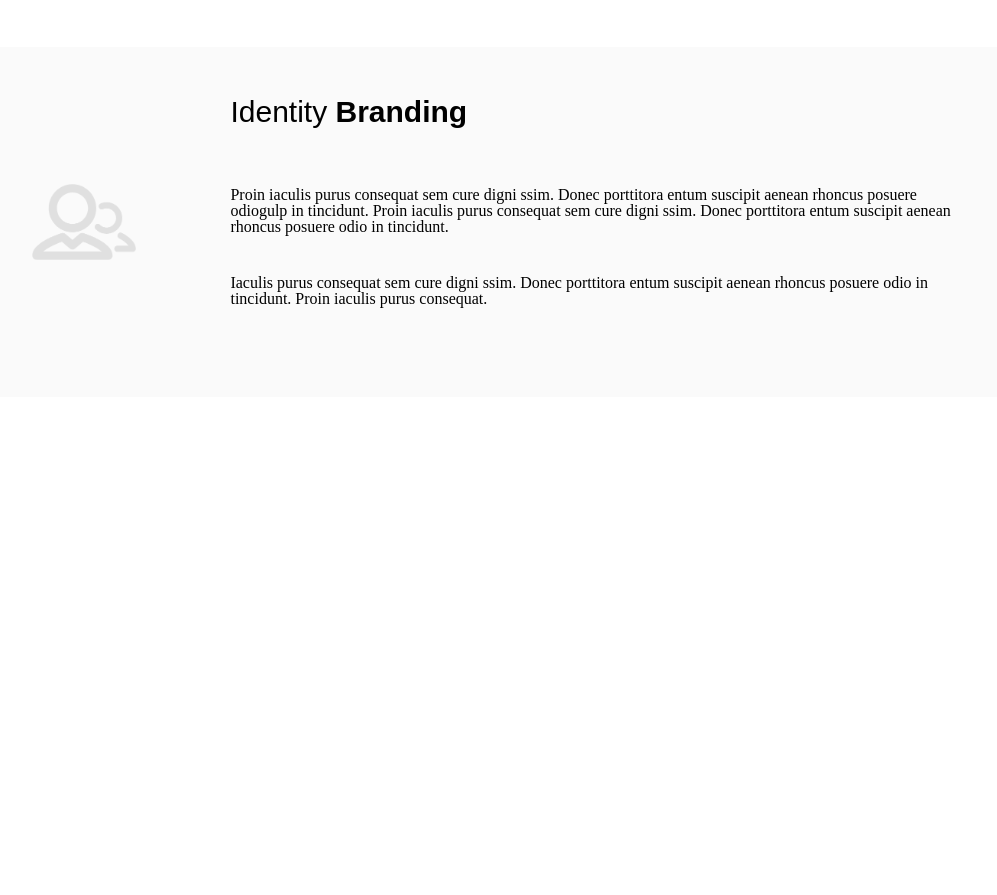
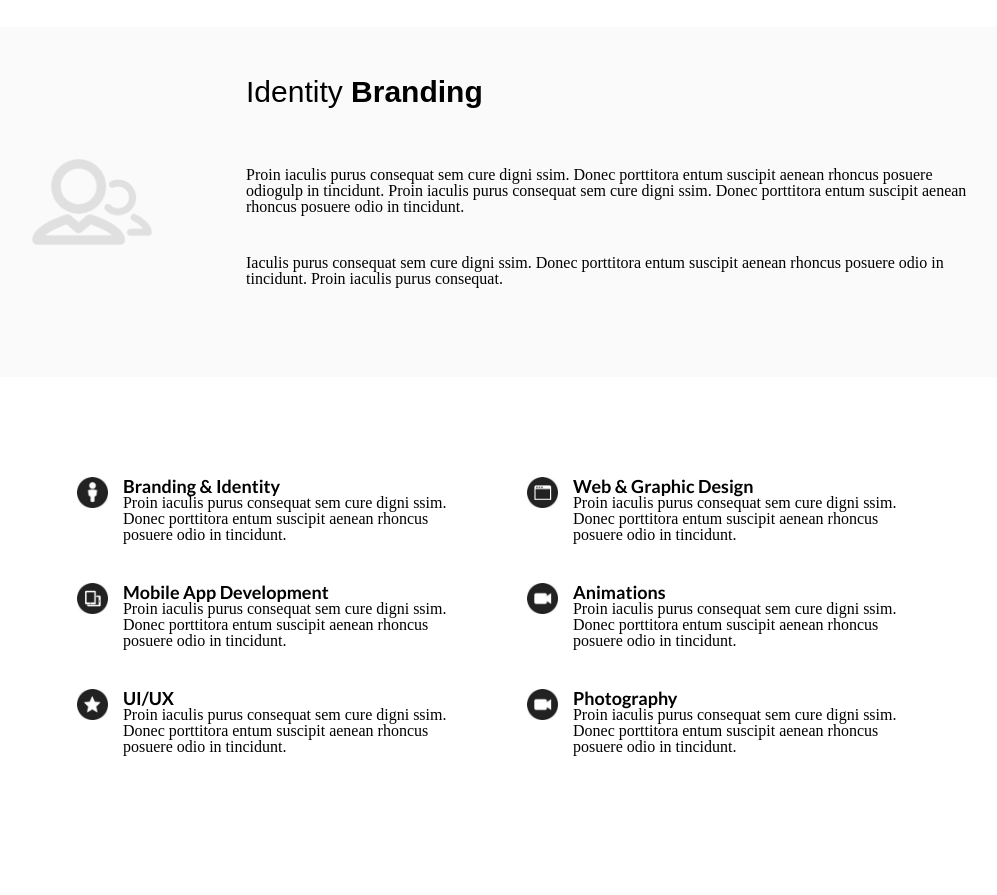
Before and after one commit to GeekHub-Frontend-CMS-8/Titchenko_Oleksii_hw8, a plain HTML site: page app/index.html in a window 1280 px wide. Shown: the part 1004-1899 px from the top of the page, without its empty margins (138-1135 px from the left). Before the commit the page ends 1401 px from the top, so only its background shows below. Drawn offline with Linux system fonts and the light colour scheme.

Commit message:
add 4 section skills

```diff
--- a/app/index.html
+++ b/app/index.html
@@ -21,9 +21,9 @@
                 </div>
         </header>
                     <div class="header__text">
-                        <h2>
+                        <p>
                             Can you build the website of my dreams?
-                        </h2>
+                        </p>
                         <h1>
                             Yup, we can do that.
                         </h1>
@@ -34,9 +34,9 @@
 <section class="web">
     <div class="container">
         <div class="web__text">
-            <h2>
+            <h3>
                 Web <span>Development</span>
-            </h2>
+            </h3>
             <p>
                 Proin iaculis purus consequat sem cure digni ssim. Donec porttitora entum suscipit
                 aenean rhoncus posuere odio in tincidunt. Proin iaculis purus consequat sem cure
@@ -54,14 +54,14 @@
 </section>
 <!--3я секция Identity Branding-->
 <section class="branding">
-    <div class="container">
+        <div class="container">
         <div class="branding__image">
             <img src="img/3branding-icon.jpg"  alt="icon">
         </div>
         <div class="branding__text">
-            <h2>
+            <h3>
                 Identity  <span>Branding</span>
-            </h2>
+            </h3>
             <p>
                 Proin iaculis purus consequat sem cure digni ssim. Donec porttitora entum suscipit
                 aenean rhoncus posuere odiogulp  in tincidunt. Proin iaculis purus consequat sem cure
@@ -75,6 +75,102 @@
 
     </div>
 </section>
+<!--4секция Skills-->
+ <section class="skills">
+         <div class="container">
+            <div class="skills-main-container">
+                <div class="skills-container">
+                    <img src="img/4person-icon.jpg" alt="person icon">
+                </div>
+                <div class="skills-block">
+                     <h4 class="skills-title">
+                         Branding & Identity
+                     </h4>
+                     <p class="skills-text">
+                         Proin iaculis purus consequat sem cure
+                         digni ssim. Donec porttitora entum suscipit
+                         aenean rhoncus posuere odio in tincidunt.
+                     </p>
+                </div>
+            </div>
+            <div class="skills-main-container">
+                <div class="skills-container">
+                    <img src="img/4web-icon.jpg" alt="web icon">
+                </div>
+                <div class="skills-block">
+                     <h4 class="skills-title">
+                         Web & Graphic Design
+                     </h4>
+                     <p class="skills-text">
+                         Proin iaculis purus consequat sem cure
+                         digni ssim. Donec porttitora entum suscipit
+                         aenean rhoncus posuere odio in tincidunt.
+                     </p>
+                </div>
+            </div>
+            <div class="skills-main-container">
+                <div class="skills-container">
+                    <img src="img/4mobile-icon.jpg" alt="person icon">
+                </div>
+                <div class="skills-block">
+                     <h4 class="skills-title">
+                         Mobile App Development
+                     </h4>
+                     <p class="skills-text">
+                         Proin iaculis purus consequat sem cure
+                         digni ssim. Donec porttitora entum suscipit
+                         aenean rhoncus posuere odio in tincidunt.
+                     </p>
+                </div>
+            </div>
+            <div class="skills-main-container">
+                <div class="skills-container">
+                    <img src="img/4animation-icon.jpg" alt="person icon">
+                </div>
+                <div class="skills-block">
+                     <h4 class="skills-title">
+                         Animations
+                     </h4>
+                     <p class="skills-text">
+                         Proin iaculis purus consequat sem cure
+                         digni ssim. Donec porttitora entum suscipit
+                         aenean rhoncus posuere odio in tincidunt.
+                     </p>
+                </div>
+            </div>
+            <div class="skills-main-container">
+                <div class="skills-container">
+                    <img src="img/4UI-icon.jpg" alt="person icon">
+                </div>
+                <div class="skills-block">
+                     <h4 class="skills-title">
+                         UI/UX
+                     </h4>
+                     <p class="skills-text">
+                         Proin iaculis purus consequat sem cure
+                         digni ssim. Donec porttitora entum suscipit
+                         aenean rhoncus posuere odio in tincidunt.
+                     </p>
+                </div>
+            </div>
+            <div class="skills-main-container">
+                <div class="skills-container">
+                    <img src="img/4animation-icon.jpg" alt="person icon">
+                </div>
+                <div class="skills-block">
+                     <h4 class="skills-title">
+                         Photography
+                     </h4>
+                     <p class="skills-text">
+                         Proin iaculis purus consequat sem cure
+                         digni ssim. Donec porttitora entum suscipit
+                         aenean rhoncus posuere odio in tincidunt.
+                     </p>
+                </div>
+            </div>
+         </div>
+ </section>
+
 
 
 
--- a/app/sass/_branding.scss
+++ b/app/sass/_branding.scss
@@ -19,5 +19,6 @@
 }
   img {
     width: 100%;
-    max-width: 230px;
+    max-width: 270px;
+    max-height: 200px;
   }
--- a/app/sass/_development.scss
+++ b/app/sass/_development.scss
@@ -13,7 +13,7 @@
 .web__text {
   max-width: 60%;
 }
-     h2 {
+     h3 {
        font-family: "Brandon Grotesque", sans-serif;
        font-size: 30px;
        padding-bottom: 60px;
--- a/app/sass/_header.scss
+++ b/app/sass/_header.scss
@@ -53,7 +53,7 @@
         margin-right: auto;
       }
 
-        .head h2 {
+        .head p {
           color: #ffffff;
           /*font-family:*/
           font-size: 20px;
--- /dev/null
+++ b/app/sass/_skills.scss
@@ -0,0 +1,27 @@
+.skills {
+  .container {
+    display: flex;
+    flex-direction: row;
+    flex-wrap: wrap;
+    background-color: #ffffff;
+    justify-content: center;
+    padding-top: 100px;
+    padding-bottom: 100px;
+
+    .skills-main-container {
+      padding: 0px 25px;
+      display: flex;
+      flex-flow: row;
+      flex-basis: 450px;
+      column-count: 2;
+      .skills-title {
+        font-family: Lato, sans-serif;
+        font-size: 18px;
+        font-weight: 700;
+      }
+    }
+    .skills-container {
+      padding-right: 15px;
+    }
+  }
+}
--- a/app/sass/style.scss
+++ b/app/sass/style.scss
@@ -4,3 +4,4 @@
 @import "header";
 @import "development";
 @import "branding";
+@import "skills";
```
Also changed, not shown: app/css/style.css, app/img/4UI-icon.jpg (added), app/img/4animation-icon.jpg (added), app/img/4mobile-icon.jpg (added), app/img/4person-icon.jpg (added), app/img/4photography-icon.jpg (added), app/img/4web-icon.jpg (added), app/img/skill-Person-Icon.jpg (added).
